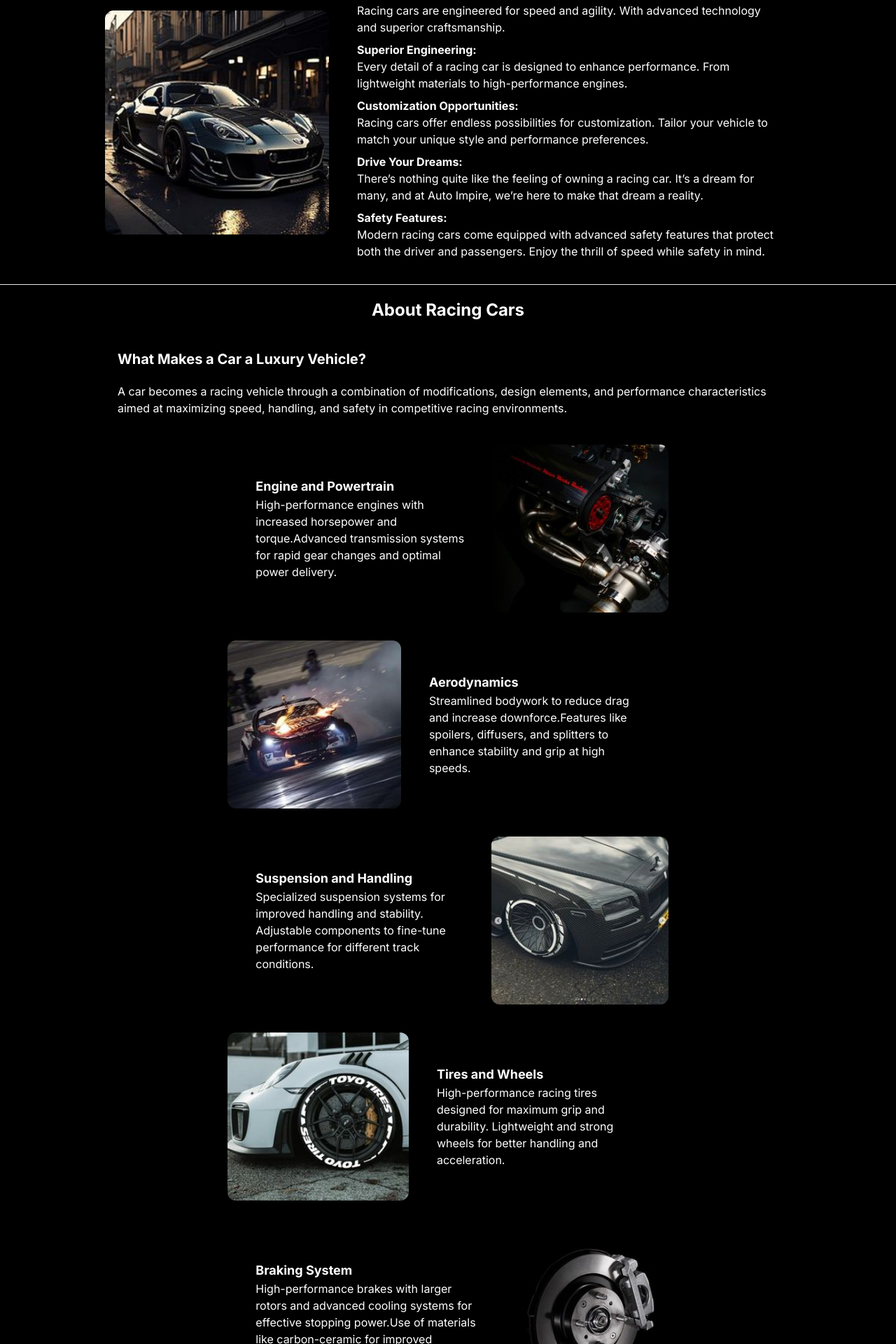
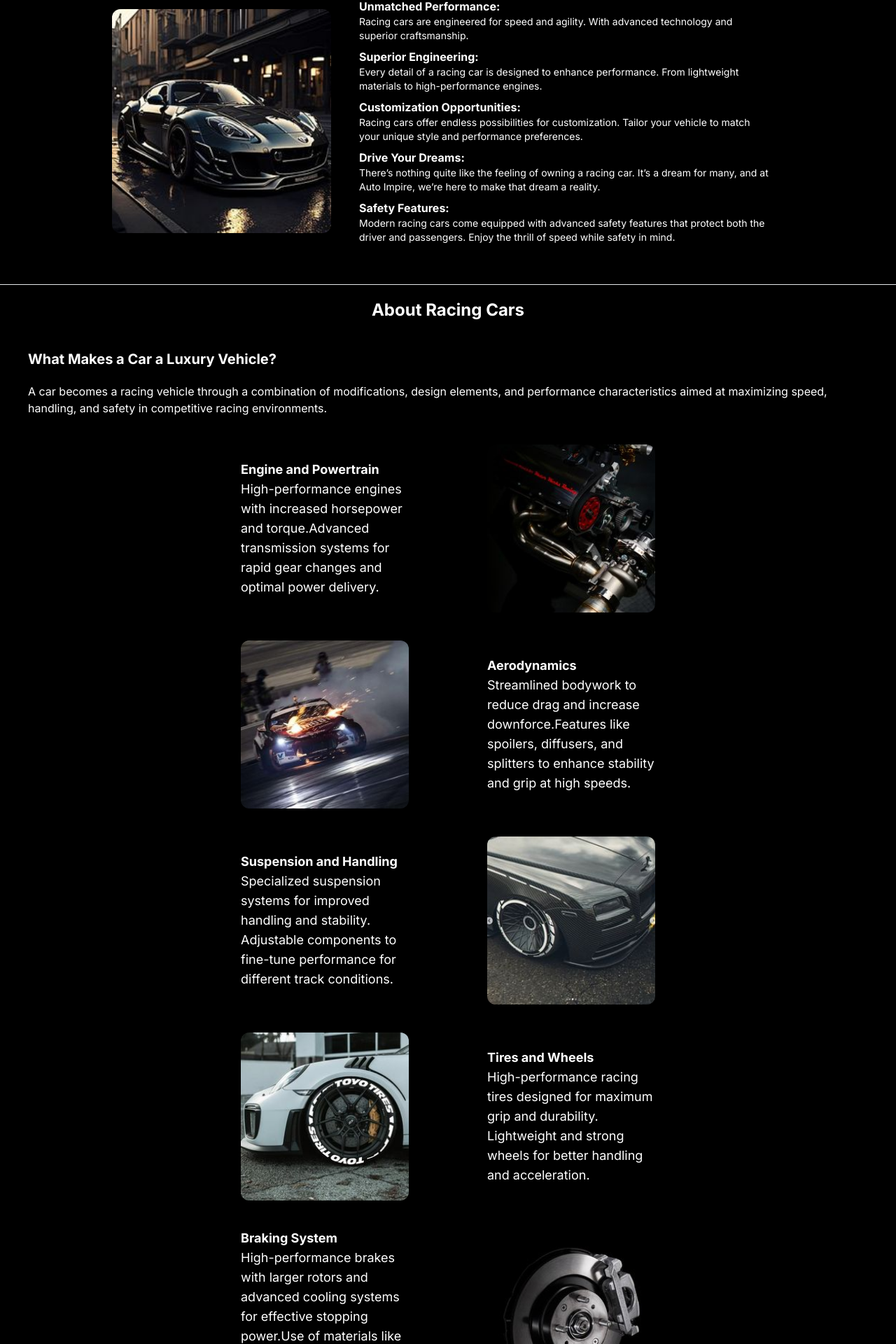
Before and after one commit to kaziarman23/auto-empire, a Next.js app: page /race-cars in a window 1280 px wide. Shown: the part 254-2174 px from the top of the page at 70% size. Built offline with nearby package versions, Linux system fonts and the light colour scheme.

Commit message:
race page is now responsive

```diff
--- a/app/Components/RacePage/RaceAboutComponent.jsx
+++ b/app/Components/RacePage/RaceAboutComponent.jsx
@@ -14,7 +14,7 @@ function RaceAboutComponent() {
   return (
     <div className="my-5">
       <hr />
-      <div className="w-4/5 h-[1590px] mx-auto">
+      <div className="w-full h-[1485px] mx-auto sm:h-[1305px] md:h-[1700px]">
         <motion.h1
           initial={{
             y: -50,
@@ -28,7 +28,7 @@ function RaceAboutComponent() {
           transition={{
             ease: "easeInOut",
           }}
-          className="font-bold text-center text-2xl p-5 hover:text-zinc-700"
+          className="font-bold text-center text-base p-5 hover:text-zinc-700 md:text-lg xl:text-2xl"
         >
           About Racing Cars
         </motion.h1>
@@ -46,7 +46,7 @@ function RaceAboutComponent() {
             transition={{
               ease: "easeInOut",
             }}
-            className="font-bold text-xl my-5 hover:text-zinc-700"
+            className="font-bold text-sm my-5 hover:text-zinc-700 md:text-base xl:text-xl"
           >
             {RaceAboutSection.title}
           </motion.h1>
@@ -63,13 +63,13 @@ function RaceAboutComponent() {
             transition={{
               ease: "easeInOut",
             }}
-            className=" hover:text-orange-500"
+            className="text-sm hover:text-orange-500 md:text-base"
           >
             {RaceAboutSection.discription}
           </motion.p>
-          <div className="w-2/3 h-full mx-auto my-10">
-            <div className="flex justify-evenly items-center my-10">
-              <div className="border-red-500">
+          <div className="w-full h-auto mx-auto my-10 xl:w-2/3 ">
+            <div className="flex justify-evenly items-center gap-2 my-10">
+              <div className="w-40 md:w-60">
                 <motion.h1
                   initial={{
                     x: -50,
@@ -84,7 +84,7 @@ function RaceAboutComponent() {
                     ease: "easeInOut",
                     delay: 0.5,
                   }}
-                  className="mx-10 font-bold text-lg hover:text-zinc-700"
+                  className="font-bold text-sm hover:text-zinc-700 md:text-lg"
                 >
                   {RaceAboutSection.pointOne}
                 </motion.h1>
@@ -102,7 +102,7 @@ function RaceAboutComponent() {
                     ease: "easeInOut",
                     delay: 0.7,
                   }}
-                  className="mx-10 hover:text-orange-500"
+                  className="text-sm hover:text-orange-500 md:text-lg"
                 >
                   {RaceAboutSection.explaintionOne}
                 </motion.p>
@@ -121,7 +121,7 @@ function RaceAboutComponent() {
                   ease: "easeInOut",
                   delay: 0.5,
                 }}
-                className="w-[800px] h-60"
+                className="w-40 h-40 md:w-60 md:h-60"
               >
                 <Image
                   src={R_AboutOne}
@@ -132,7 +132,7 @@ function RaceAboutComponent() {
               </motion.div>
             </div>
 
-            <div className="flex justify-evenly items-center my-10">
+            <div className="flex justify-evenly items-center gap-2 my-10">
               <motion.div
                 initial={{
                   x: -50,
@@ -147,7 +147,7 @@ function RaceAboutComponent() {
                   ease: "easeInOut",
                   delay: 0.5,
                 }}
-                className="w-[800px] h-60"
+                className="w-40 h-40 md:w-60 md:h-60"
               >
                 <Image
                   src={R_AboutTwo}
@@ -156,7 +156,7 @@ function RaceAboutComponent() {
                   className="rounded-xl object-cover w-full h-full"
                 />
               </motion.div>
-              <div className="border-red-500">
+              <div className="w-40 md:w-60">
                 <motion.h1
                   initial={{
                     x: 50,
@@ -171,7 +171,7 @@ function RaceAboutComponent() {
                     ease: "easeInOut",
                     delay: 0.5,
                   }}
-                  className="mx-10 font-bold text-lg hover:text-zinc-700"
+                  className="font-bold text-sm hover:text-zinc-700 md:text-lg"
                 >
                   {RaceAboutSection.pointTwo}
                 </motion.h1>
@@ -189,15 +189,15 @@ function RaceAboutComponent() {
                     ease: "easeInOut",
                     delay: 0.7,
                   }}
-                  className="mx-10 hover:text-orange-500"
+                  className="text-sm  hover:text-orange-500 md:text-lg"
                 >
                   {RaceAboutSection.explaintionTwo}
                 </motion.p>
               </div>
             </div>
 
-            <div className="flex justify-evenly items-center my-10">
-              <div className="border-red-500">
+            <div className="flex justify-evenly items-center gap-2 my-10">
+              <div className="w-40 md:w-60">
                 <motion.h1
                   initial={{
                     x: -50,
@@ -212,7 +212,7 @@ function RaceAboutComponent() {
                     ease: "easeInOut",
                     delay: 0.5,
                   }}
-                  className="mx-10 font-bold text-lg hover:text-zinc-700"
+                  className="font-bold text-sm hover:text-zinc-700 md:text-lg"
                 >
                   {RaceAboutSection.pointThree}
                 </motion.h1>
@@ -230,7 +230,7 @@ function RaceAboutComponent() {
                     ease: "easeInOut",
                     delay: 0.7,
                   }}
-                  className="mx-10 hover:text-orange-500"
+                  className="text-sm hover:text-orange-500 md:text-lg"
                 >
                   {RaceAboutSection.explaintionThree}
                 </motion.p>
@@ -249,7 +249,7 @@ function RaceAboutComponent() {
                   ease: "easeInOut",
                   delay: 0.5,
                 }}
-                className="w-[800px] h-60"
+                className="w-40 h-40 md:w-60 md:h-60"
               >
                 <Image
                   src={R_AboutThree}
@@ -260,7 +260,7 @@ function RaceAboutComponent() {
               </motion.div>
             </div>
 
-            <div className="flex justify-evenly items-center my-10">
+            <div className="flex justify-evenly items-center gap-2 my-10">
               <motion.div
                 initial={{
                   x: -50,
@@ -275,7 +275,7 @@ function RaceAboutComponent() {
                   ease: "easeInOut",
                   delay: 0.5,
                 }}
-                className="w-[800px] h-60"
+                className="w-40 h-40 md:w-60 md:h-60"
               >
                 <Image
                   src={R_AboutFour}
@@ -284,7 +284,7 @@ function RaceAboutComponent() {
                   className="rounded-xl object-cover w-full h-full"
                 />
               </motion.div>
-              <div className="border-red-500">
+              <div className="w-40 md:w-60">
                 <motion.h1
                   initial={{
                     x: 50,
@@ -299,7 +299,7 @@ function RaceAboutComponent() {
                     ease: "easeInOut",
                     delay: 0.5,
                   }}
-                  className="mx-10 font-bold text-lg hover:text-zinc-700"
+                  className="font-bold text-sm hover:text-zinc-700 md:text-lg"
                 >
                   {RaceAboutSection.pointFour}
                 </motion.h1>
@@ -317,15 +317,15 @@ function RaceAboutComponent() {
                     ease: "easeInOut",
                     delay: 0.7,
                   }}
-                  className="mx-10 hover:text-orange-500"
+                  className="text-sm hover:text-orange-500 md:text-lg"
                 >
                   {RaceAboutSection.explaintionFour}
                 </motion.p>
               </div>
             </div>
 
-            <div className="flex justify-evenly items-center my-10">
-              <div className="border-red-500">
+            <div className="flex justify-evenly items-center gap-2 my-10">
+              <div className="w-40 md:w-60">
                 <motion.h1
                   initial={{
                     x: -50,
@@ -340,7 +340,7 @@ function RaceAboutComponent() {
                     ease: "easeInOut",
                     delay: 0.5,
                   }}
-                  className="mx-10 font-bold text-lg hover:text-zinc-700"
+                  className="font-bold text-sm hover:text-zinc-700 md:text-lg"
                 >
                   {RaceAboutSection.pointFive}
                 </motion.h1>
@@ -358,7 +358,7 @@ function RaceAboutComponent() {
                     ease: "easeInOut",
                     delay: 0.7,
                   }}
-                  className="mx-10 hover:text-orange-500"
+                  className="text-sm hover:text-orange-500 md:text-lg"
                 >
                   {RaceAboutSection.explaintionFive}
                 </motion.p>
@@ -377,7 +377,7 @@ function RaceAboutComponent() {
                   ease: "easeInOut",
                   delay: 0.5,
                 }}
-                className="w-[800px] h-60"
+                className="w-40 h-40 md:w-60 md:h-60"
               >
                 <Image
                   placeholder="blur"
--- a/app/Components/RacePage/RaceWelcomComponent.jsx
+++ b/app/Components/RacePage/RaceWelcomComponent.jsx
@@ -10,7 +10,7 @@ function RaceWelcomeComponent() {
   return (
     <>
       <div>
-        <div className="w-3/4 h-[600px] mx-auto flex justify-evenly items-center flex-col gap-5">
+        <div className="w-3/4 h-[1095px] mx-auto flex justify-evenly items-center flex-col  sm:h-[790px] xl:h-[600px]">
           <motion.h1
             initial={{
               y: -50,
@@ -23,7 +23,7 @@ function RaceWelcomeComponent() {
             transition={{
               ease: "easeInOut",
             }}
-            className="font-bold text-2xl mt-5 hover:text-zinc-700"
+            className="font-bold text-sm  hover:text-zinc-700 md:text-base lg:text-2xl"
           >
             Auto Impire’s Racing Car Collection
           </motion.h1>
@@ -40,7 +40,7 @@ function RaceWelcomeComponent() {
               ease: "easeInOut",
               delay: 0.3,
             }}
-            className="mx-10 hover:text-orange-500"
+            className="text-sm hover:text-orange-500 md:mx-10 lg:mx-10 xl:text-lg"
           >
             Feel the adrenaline rush with theRacing Car Models. Engineered for
             performance and built for speed, this racing marvel delivers
@@ -49,7 +49,7 @@ function RaceWelcomeComponent() {
             high-octane excitement.
           </motion.p>
 
-          <div className="flex justify-evenly items-center gap-5">
+          <div className="w-4/5 h-auto flex justify-center items-center gap-5 flex-col lg:justify-evenly lg:flex-row lg:w-full">
             <motion.div
               initial={{
                 x: -100,
@@ -64,7 +64,7 @@ function RaceWelcomeComponent() {
                 delay: 0.6,
                 duration: 1,
               }}
-              className="w-80 h-80 "
+              className="w-40 h-40 lg:w-[700px] lg:h-[300px] xl:w-80 xl:h-80"
             >
               <Image
                 src={R_WelcomeOne}
@@ -74,7 +74,7 @@ function RaceWelcomeComponent() {
                 quality={100}
               />
             </motion.div>
-            <div className="w-[600px] mx-5">
+            <div className="w-full mx-5 xl:w-[600px]">
               {RaceWelcomeSection.map((item) => (
                 <div key={item.id} className="my-2">
                   <motion.h3
@@ -91,7 +91,7 @@ function RaceWelcomeComponent() {
                       delay: 0.5,
                       duration: 1.2,
                     }}
-                    className="font-bold hover:text-zinc-700"
+                    className="font-bold text-base hover:text-zinc-700"
                   >
                     {item.point}
                   </motion.h3>
@@ -109,7 +109,7 @@ function RaceWelcomeComponent() {
                       delay: 0.7,
                       duration: 1.4,
                     }}
-                    className="hover:text-orange-500"
+                    className="text-sm hover:text-orange-500"
                   >
                     {item.explaintion}
                   </motion.p>
```
Also changed, not shown: app/Components/RacePage/RaceCollactionComponent.jsx (+6 -6 lines), app/Components/RacePage/RacePopularComponent.jsx (+10 -10 lines), app/Components/RacePage/RaceReviewComponent.jsx (+5 -5 lines).
